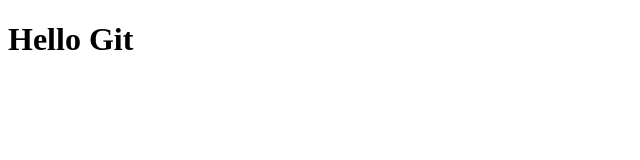
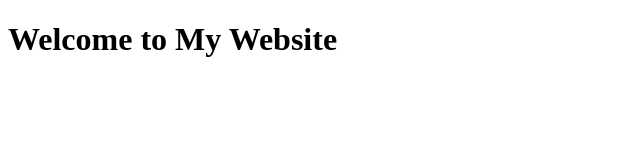
Before and after one commit to Shefkay/Git-Lesson, a plain HTML site: page index.html in a window 1280 px wide. Shown: the whole page, without its empty margins (0-640 px from the left). Drawn offline with Linux system fonts and the light colour scheme.

Commit message:
Update homepage title

```diff
--- a/index.html
+++ b/index.html
@@ -7,7 +7,7 @@
 
 <body>
 
-  <h1>Hello Git</h1>
+  <h1>Welcome to My Website</h1>
 
 </body>
 
```
